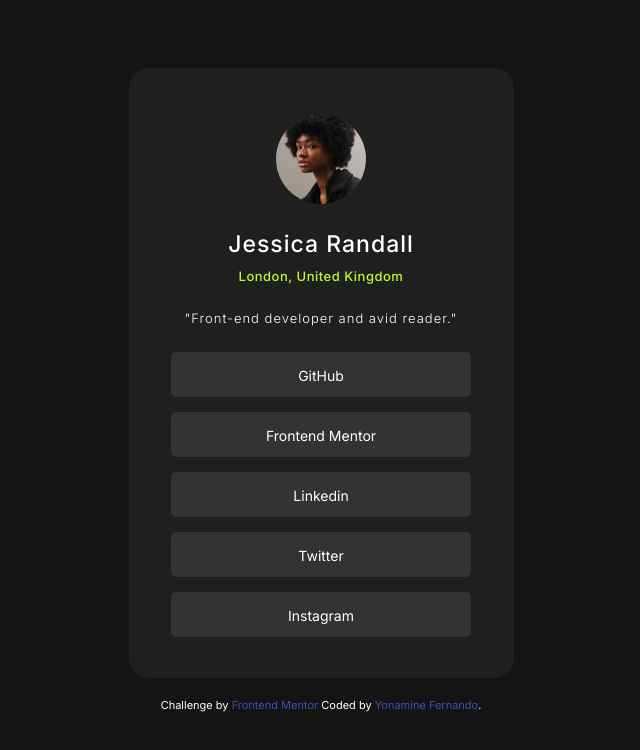
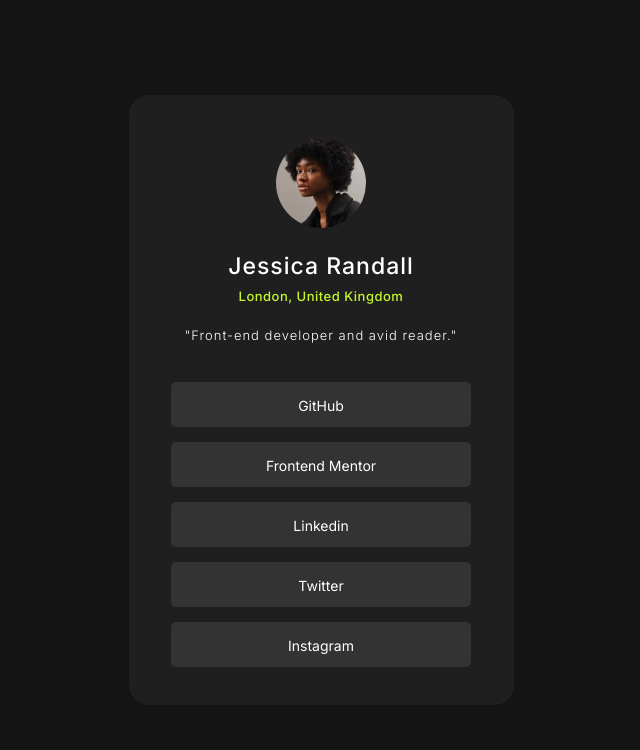
Before and after one commit to Yonamine-Fernando/social-link-profile, a plain HTML site: page index.html in a window 1280 px wide. Shown: the whole page, without its empty margins (319-959 px from the left). Drawn offline with Linux system fonts and the light colour scheme.

Commit message:
update html and css

```diff
--- a/index.html
+++ b/index.html
@@ -21,34 +21,24 @@
         <p class="city">London, United Kingdom</p>
         <p class="skills">"Front-end developer and avid reader."</p>
 
-    <div class="list">
+
         <ul class="rede-social">
-           <a href="#"><li>
+           <li><a href="#"></a>
             GitHub
-           </li></a>
-            <a href="#"><li>
+           </li>
+            <li><a href="#"></a>
                 Frontend Mentor
-            </li></a>
-            <a href="#"><li>
+            </li>
+            <li><a href="#"></a>
                 Linkedin
-            </li></a>
-            <a href="#"><li>
+            </li>
+            <li><a href="#"></a>
                 Twitter
-            </li></a>
-            <a href="#"><li>
+            </li>
+            <li><a href="#"></a>
                 Instagram
             </li></a>
         </ul>
-    </div>
-
-
     </main>
-    <footer>
-        <div class="attribution">
-            Challenge by <a href="https://www.frontendmentor.io?ref=challenge" target="_blank">Frontend Mentor</a>
-            Coded by
-            <a href="https://github.com/Y0namine">Yonamine Fernando</a>.
-          </div>
-    </footer>
 </body>
 </html>
--- a/src/css/reset.css
+++ b/src/css/reset.css
@@ -20,6 +20,3 @@ a {
 li {
     list-style: none;
 }
-
-.attribution { font-size: 11px; text-align: center; }
-.attribution a { color: hsl(228, 45%, 44%); }
```
